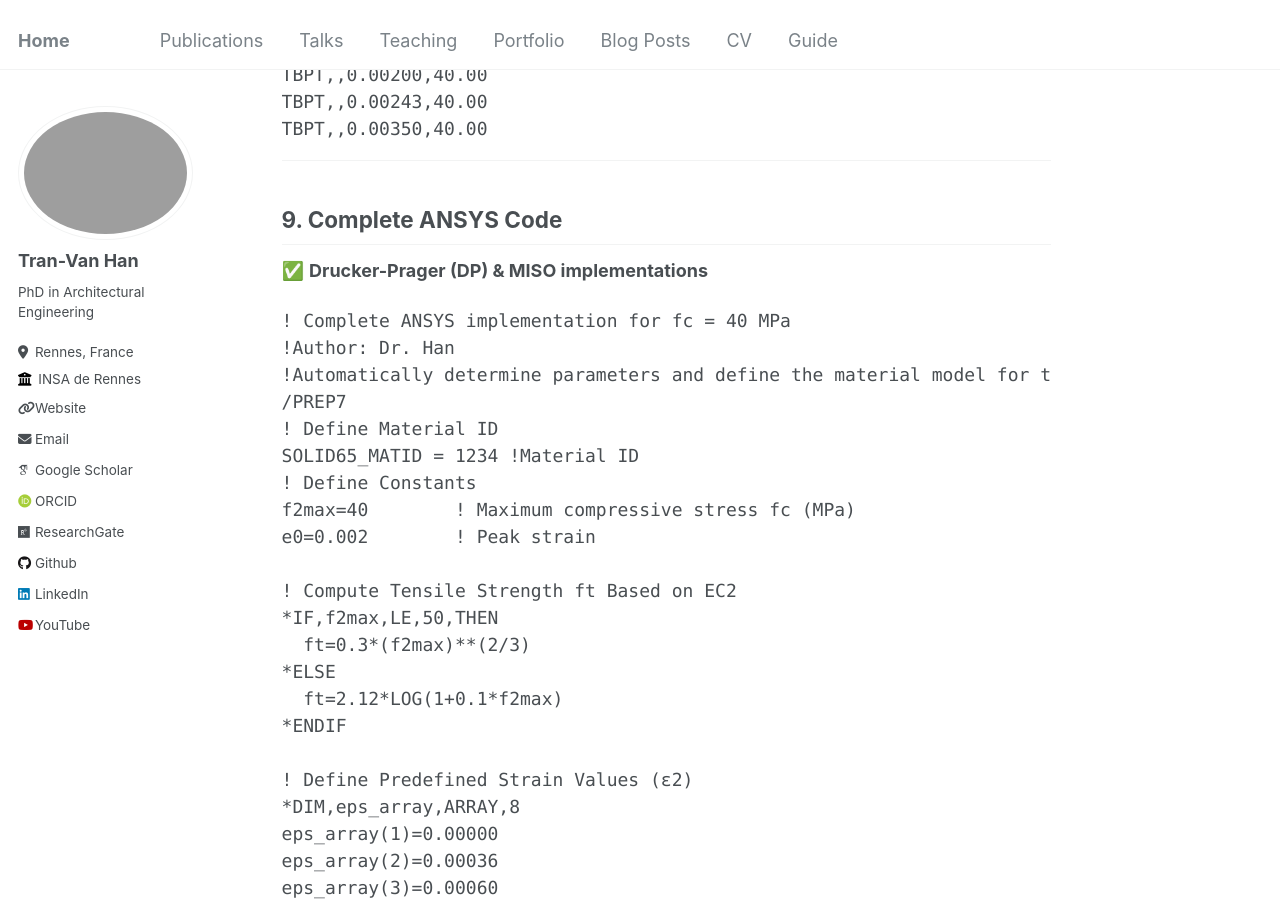
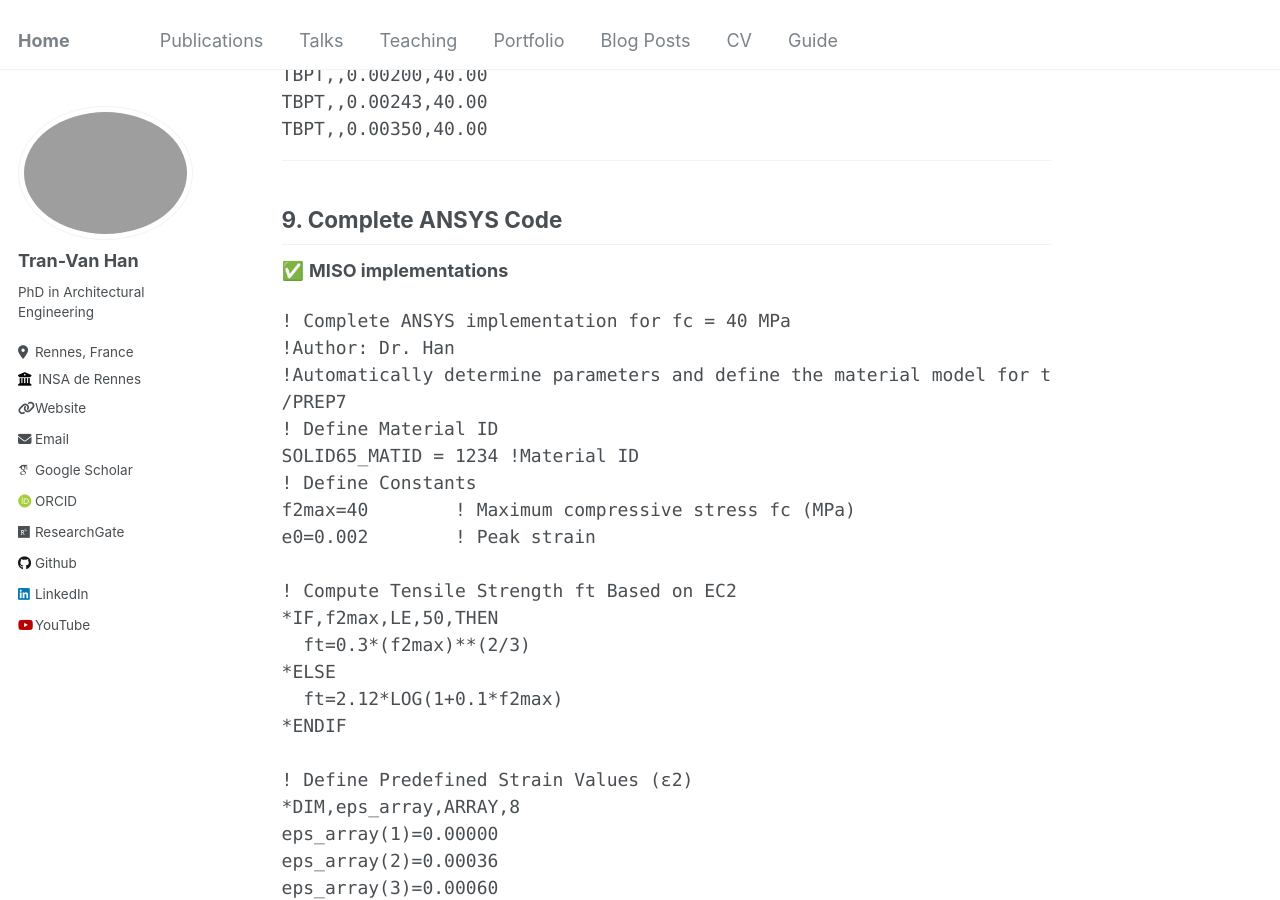
Before and after one commit to tranhan1405/tranhan1405.github.io, a Jekyll site: the page built from _posts/2025-02-27-ansys-solid65.md, in a window 1280 px wide and 900 px high, scrolled down 5172 px. Built offline with Jekyll 4.4.1, drawn with Linux system fonts in a browser that asks for light colours; some web fonts are replaced; some of the changed text lies outside the part shown.

Commit message:
Update 2025-02-27-ansys-solid65.md

````diff
--- a/_posts/2025-02-27-ansys-solid65.md
+++ b/_posts/2025-02-27-ansys-solid65.md
@@ -216,7 +216,7 @@ TBPT,,0.00350,40.00
 ---
 
 ## 9. Complete ANSYS Code
-✅ **Drucker-Prager (DP) & MISO implementations**
+✅ **MISO implementations**
 ```apdl
 ! Complete ANSYS implementation for fc = 40 MPa
 !Author: Dr. Han
````
Also changed, not shown: other parts of _posts/2025-02-27-ansys-solid65.md (+1 -1 lines).
